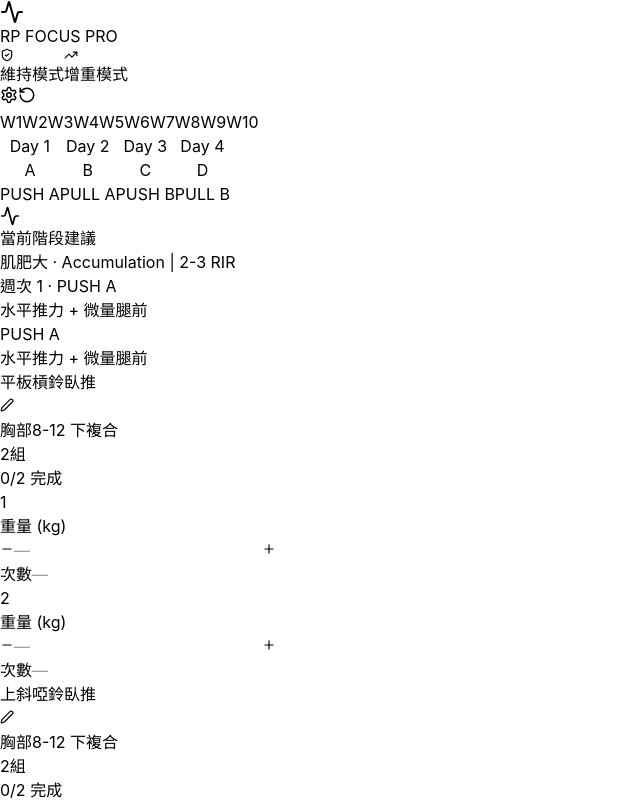
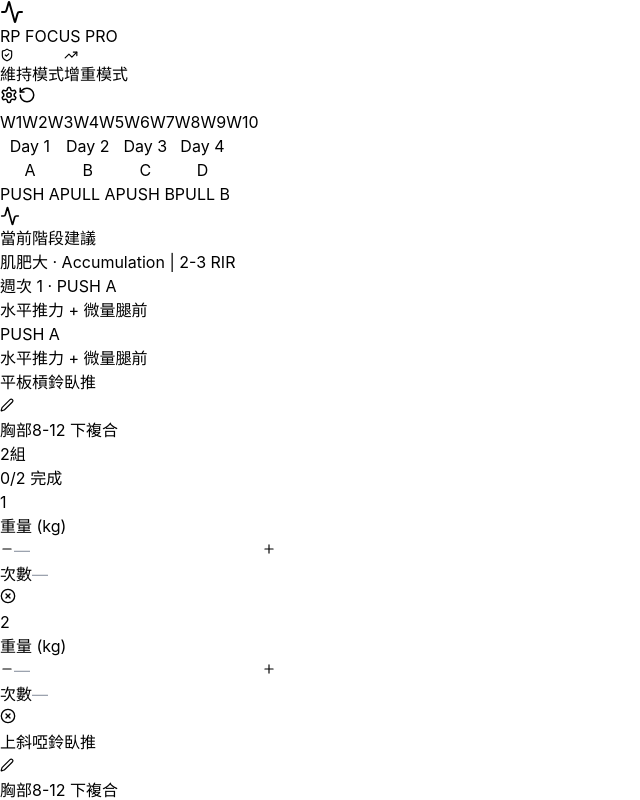
Before and after one commit to LiaoXinJei/progressive-overload, a React (Vite) app: page / in a window 1280 px wide. Shown: the top 800 px of the page, without its empty margins (0-640 px from the left). Built offline with nearby package versions, Linux system fonts and the light colour scheme.

Commit message:
功能：新增跳過組功能，支援部分完成課表

```diff
--- a/src/components/training/TrainingView.jsx
+++ b/src/components/training/TrainingView.jsx
@@ -2,7 +2,7 @@
 import {
   Activity, BarChart2, ChevronDown, ChevronUp,
   TrendingUp, ShieldCheck, Plus, Minus,
-  Edit2, Save
+  Edit2, Save, XCircle
 } from 'lucide-react';
 import { WORKOUTS, MUSCLE_GROUPS, VOLUME_CONFIG, PHASE_CONFIG, MUSCLE_SESSION_MAP, MAX_SETS_PER_EXERCISE } from '../../constants/workouts';
 
@@ -151,6 +151,22 @@
     });
   };
 
+  const skipSet = (logKey) => {
+    setLogs(prev => {
+      const current = prev[logKey] || {};
+      const newSkipped = !current.skipped;
+      return {
+        ...prev,
+        [logKey]: {
+          ...current,
+          skipped: newSkipped,
+          done: false,
+          completedAt: undefined
+        }
+      };
+    });
+  };
+
   const completeSet = (logKey, exerciseId) => {
     setLogs(prev => {
       const current = prev[logKey] || {};
@@ -282,7 +298,11 @@
                 const logKey = `w${currentWeek}-d${currentDay}-${ex.id}-s${idx}`;
                 return logs[logKey]?.done;
               }).length;
-              const allDone = completedCount === setsCount;
+              const skippedCount = [...Array(setsCount)].filter((_, idx) => {
+                const logKey = `w${currentWeek}-d${currentDay}-${ex.id}-s${idx}`;
+                return logs[logKey]?.skipped;
+              }).length;
+              const allDone = (completedCount + skippedCount) === setsCount;
 
               const firstSetKey = `w${currentWeek}-d${currentDay}-${ex.id}-s0`;
               const firstSetLog = logs[firstSetKey];
@@ -357,6 +377,9 @@
                       </div>
                       <div className="text-xs text-neutral-600">
                         {completedCount}/{setsCount} 完成
+                        {skippedCount > 0 && (
+                          <span className="ml-1 text-neutral-700">· {skippedCount} 跳過</span>
+                        )}
                       </div>
                     </div>
                   </div>
@@ -399,13 +422,21 @@
                           <div
                             data-set-row
                             className={`flex items-center gap-3 p-3 rounded-xl transition-all
-                            ${logData.done
+                            ${logData.skipped
+                              ? 'bg-neutral-800/20 border border-neutral-800 opacity-40'
+                              : logData.done
                                 ? 'bg-emerald-500/10 border border-emerald-500/30'
                                 : 'bg-neutral-800/30 border border-neutral-800'}`}
                           >
-                            <div className="text-xl font-black text-neutral-600 w-8 text-center">
+                            <div className={`text-xl font-black w-8 text-center ${logData.skipped ? 'text-neutral-700 line-through' : 'text-neutral-600'}`}>
                               {idx + 1}
                             </div>
+                            {logData.skipped ? (
+                              <div className="flex-1 text-center text-sm text-neutral-600 font-bold tracking-wider uppercase py-2">
+                                跳過
+                              </div>
+                            ) : (
+                              <>
                                 <div className="flex-1">
                                   <label className="text-[10px] text-neutral-500 block mb-1">重量 (kg)</label>
                                   <div className="flex items-center gap-1">
@@ -468,15 +499,28 @@
                                     focus:outline-none focus:ring-2 focus:ring-emerald-500"
                                   />
                                 </div>
+                              </>
+                            )}
+                            <button
+                              onClick={() => skipSet(logKey)}
+                              title={logData.skipped ? '取消跳過' : '跳過此組'}
+                              className={`p-1.5 rounded-lg transition-colors flex-shrink-0
+                              ${logData.skipped
+                                ? 'text-neutral-500 hover:text-neutral-300'
+                                : 'text-neutral-700 hover:text-rose-500'}`}
+                            >
+                              <XCircle size={16} />
+                            </button>
                           </div>
 
                           {/* Rest Time Display */}
                           {(() => {
+                            if (logData.skipped) return null;
                             const isLastSet = idx === setsCount - 1;
                             const nextLogKey = `w${currentWeek}-d${currentDay}-${ex.id}-s${idx + 1}`;
                             const nextLog = logs[nextLogKey];
 
-                            if (logData.done && !isLastSet && nextLog?.done) {
+                            if (logData.done && !isLastSet && nextLog?.done && !nextLog?.skipped) {
                               const restTime = calculateRestTime(nextLogKey, logKey);
                               return restTime ? (
                                 <div className="text-xs text-neutral-500 mt-1 pl-11">
@@ -484,7 +528,7 @@
                                 </div>
                               ) : null;
                             }
-                            if (logData.done && !isLastSet && !nextLog?.done) {
+                            if (logData.done && !isLastSet && !nextLog?.done && !nextLog?.skipped) {
                               const cRestTime = getCurrentRestTime(logKey);
                               return (
                                 <div className="text-xs text-emerald-400 mt-1 pl-11 font-semibold animate-pulse">
```
Lines whose indentation alone changed are shown as unchanged.
